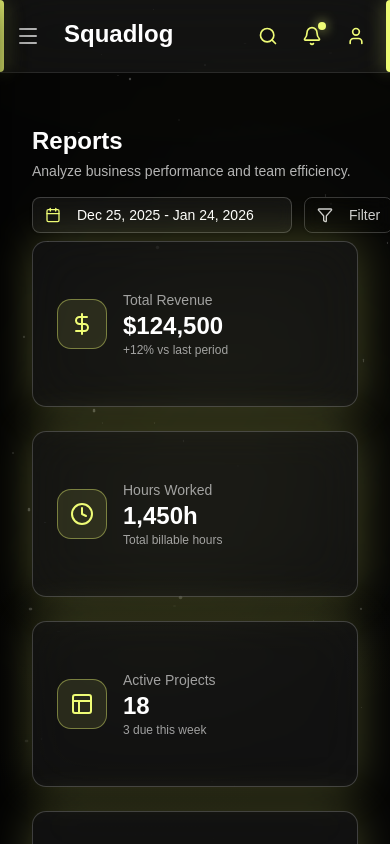
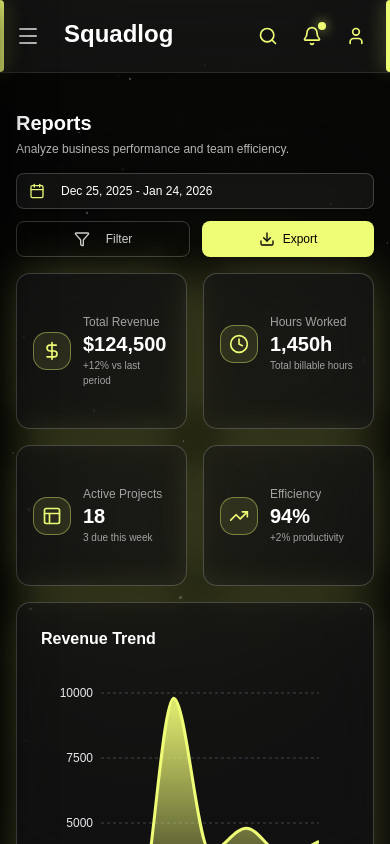
Before and after one commit to nexoviasoft/nexoviasoft-console, a Next.js app: page /admin/reports in a window 390 px wide. Built offline with nearby package versions, Linux system fonts and the light colour scheme; no server answers; a web font is replaced by a local one.

Commit message:
all responsive in Reports  complete

```diff
--- a/src/app/admin/reports/page.js
+++ b/src/app/admin/reports/page.js
@@ -8,12 +8,12 @@ import TaskDistributionChart from "@/components/admin/reports/TaskDistributionCh
 
 export default function Reports() {
   return (
-    <div className="px-8 py-8 min-h-screen text-white">
-      <div className="max-w-[1600px] w-full mx-auto space-y-6">
+    <div className="px-4 py-4 sm:px-8 sm:py-8 min-h-screen text-white">
+      <div className="max-w-[1600px] w-full mx-auto space-y-4 sm:space-y-6">
         <ReportsHeader />
         <ReportsStats />
 
-        <div className="grid grid-cols-1 lg:grid-cols-3 gap-6">
+        <div className="grid grid-cols-1 lg:grid-cols-3 gap-4 sm:gap-6">
           <RevenueChart />
           <TaskDistributionChart />
         </div>
--- a/src/components/admin/reports/ReportsHeader.js
+++ b/src/components/admin/reports/ReportsHeader.js
@@ -14,22 +14,22 @@ export default function ReportsHeader() {
   });
 
   return (
-    <div className="flex flex-col md:flex-row md:items-center justify-between gap-4 mb-2">
+    <div className="flex flex-col sm:flex-row sm:items-center justify-between gap-4 mb-4 sm:mb-2">
       <div>
-        <h1 className="text-2xl font-bold text-white">Reports</h1>
-        <p className="text-sm text-white/70 mt-1">
+        <h1 className="text-xl sm:text-2xl font-bold text-white">Reports</h1>
+        <p className="text-xs sm:text-sm text-white/70 mt-1">
           Analyze business performance and team efficiency.
         </p>
       </div>
 
-      <div className="flex items-center gap-3">
+      <div className="flex flex-col sm:flex-row items-stretch sm:items-center gap-3">
         <Popover>
           <PopoverTrigger asChild>
             <Button
               variant="outline"
-              className="w-[260px] justify-start text-left font-normal bg-white/5 border border-white/20 text-white hover:bg-white/10 glass-button"
+              className="w-full sm:w-[260px] justify-start text-left font-normal bg-white/5 border border-white/20 text-white hover:bg-white/10 glass-button h-9 sm:h-10 text-xs sm:text-sm"
             >
-              <Calendar className="mr-2 h-4 w-4 text-[#EFFC76]" />
+              <Calendar className="mr-2 h-3 w-3 sm:h-4 sm:w-4 text-[#EFFC76]" />
               {date?.from ? (
                 date.to ? (
                   <>
@@ -55,19 +55,21 @@ export default function ReportsHeader() {
           </PopoverContent>
         </Popover>
 
+        <div className="flex items-center gap-3">
           <Button
             variant="outline"
-          className="glass-button border border-white/20 bg-transparent text-white/80 hover:bg-white/10 hover:text-white"
+            className="flex-1 sm:flex-none glass-button border border-white/20 bg-transparent text-white/80 hover:bg-white/10 hover:text-white h-9 sm:h-10 text-xs sm:text-sm"
           >
-          <Filter className="w-4 h-4 mr-2" />
+            <Filter className="w-3 h-3 sm:w-4 sm:h-4 mr-2" />
             Filter
           </Button>
 
-        <Button className="bg-white hover:bg-white/90 text-black border border-white/30 shadow-sm gap-2 glass-button">
-          <Download className="w-4 h-4" />
+          <Button className="flex-1 sm:flex-none bg-[#EFFC76] hover:bg-[#e0ef5f] text-black border-none shadow-sm gap-2 glass-button h-9 sm:h-10 text-xs sm:text-sm">
+            <Download className="w-3 h-3 sm:w-4 sm:h-4" />
             <span>Export</span>
           </Button>
         </div>
       </div>
+    </div>
   );
 }
--- a/src/components/admin/reports/ReportsStats.js
+++ b/src/components/admin/reports/ReportsStats.js
@@ -37,19 +37,19 @@ export default function ReportsStats() {
   ];
 
   return (
-    <div className="grid grid-cols-1 md:grid-cols-2 lg:grid-cols-4 gap-6">
+    <div className="grid grid-cols-2 sm:grid-cols-2 lg:grid-cols-4 gap-4 sm:gap-6">
       {stats.map((stat, index) => (
         <Card key={index} className="border-white/20">
-          <CardContent className="p-6 flex items-center gap-4">
-            <div className="p-3 rounded-xl bg-[#EFFC76]/10 border border-[#EFFC76]/40 flex items-center justify-center">
-              <stat.icon className="w-6 h-6 text-[#EFFC76]" />
+          <CardContent className="p-4 sm:p-6 flex items-center gap-3 sm:gap-4">
+            <div className="p-2 sm:p-3 rounded-xl bg-[#EFFC76]/10 border border-[#EFFC76]/40 flex items-center justify-center">
+              <stat.icon className="w-5 h-5 sm:w-6 sm:h-6 text-[#EFFC76]" />
             </div>
             <div>
-              <p className="text-sm font-medium text-white/60">{stat.label}</p>
-              <h3 className="text-2xl font-bold text-white leading-none mt-1">
+              <p className="text-xs sm:text-sm font-medium text-white/60">{stat.label}</p>
+              <h3 className="text-xl sm:text-2xl font-bold text-white leading-none mt-1">
                 {stat.value}
               </h3>
-              <p className="text-xs text-white/60 mt-1">
+              <p className="text-[10px] sm:text-xs text-white/60 mt-1">
                 {stat.subtext}
               </p>
             </div>
--- a/src/components/admin/reports/RevenueChart.js
+++ b/src/components/admin/reports/RevenueChart.js
@@ -18,7 +18,7 @@ export default function RevenueChart() {
   return (
     <Card className="glass-card border-white/20 col-span-1 lg:col-span-2">
       <CardHeader>
-        <CardTitle className="text-lg font-semibold text-white">Revenue Trend</CardTitle>
+        <CardTitle className="text-base sm:text-lg font-semibold text-white">Revenue Trend</CardTitle>
       </CardHeader>
       <CardContent>
         <div className="h-[300px] w-full">
--- a/src/components/admin/reports/TaskDistributionChart.js
+++ b/src/components/admin/reports/TaskDistributionChart.js
@@ -11,13 +11,13 @@ const data = [
   { name: "Backlog", value: 200 },
 ];
 
-const COLORS = ["#10b981", "#8b5cf6", "#f59e0b", "#9ca3af"];
+const COLORS = ["#10b981", "#8b5cf6", "#EFFC76", "#9ca3af"];
 
 export default function TaskDistributionChart() {
   return (
     <Card className="glass-card border-white/20 col-span-1">
       <CardHeader>
-        <CardTitle className="text-lg font-semibold text-white">Task Status</CardTitle>
+        <CardTitle className="text-base sm:text-lg font-semibold text-white">Task Status</CardTitle>
       </CardHeader>
       <CardContent>
         <div className="h-[300px] w-full">
```
Lines whose indentation alone changed are shown as unchanged.
